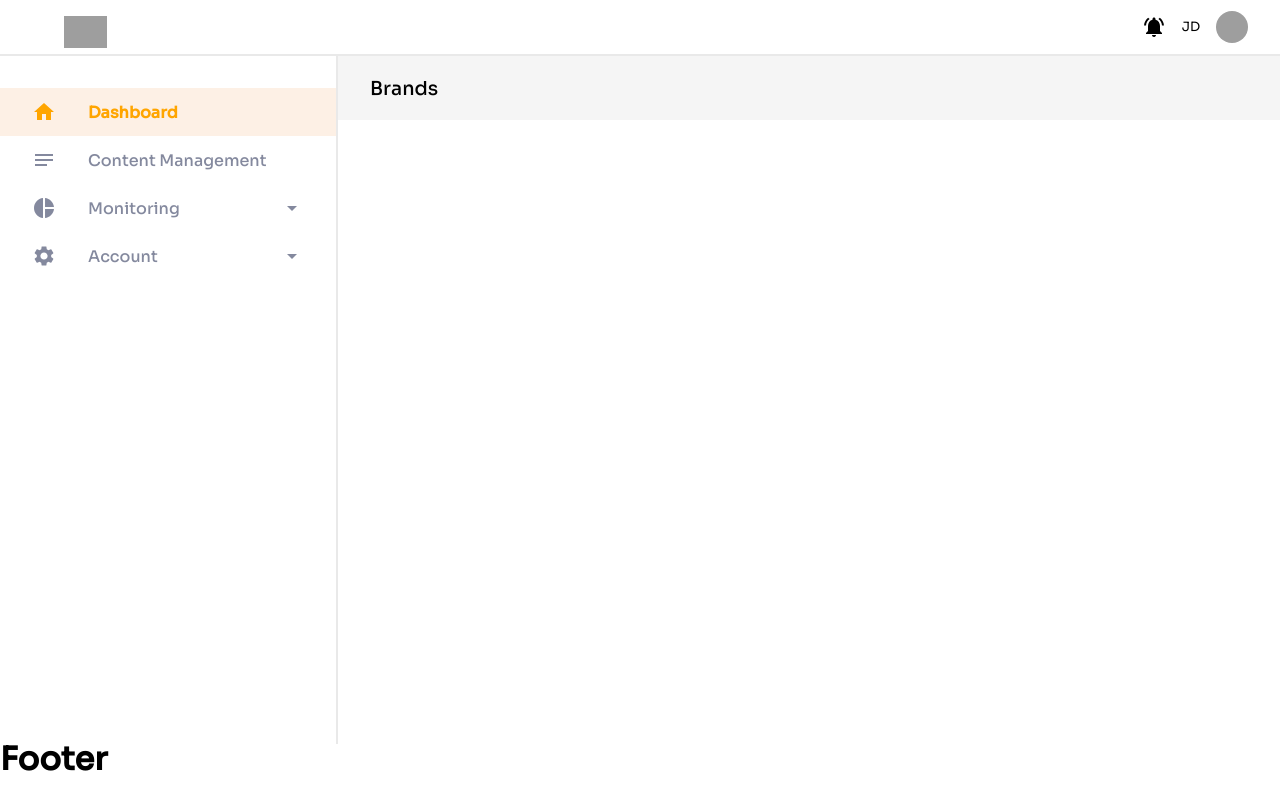
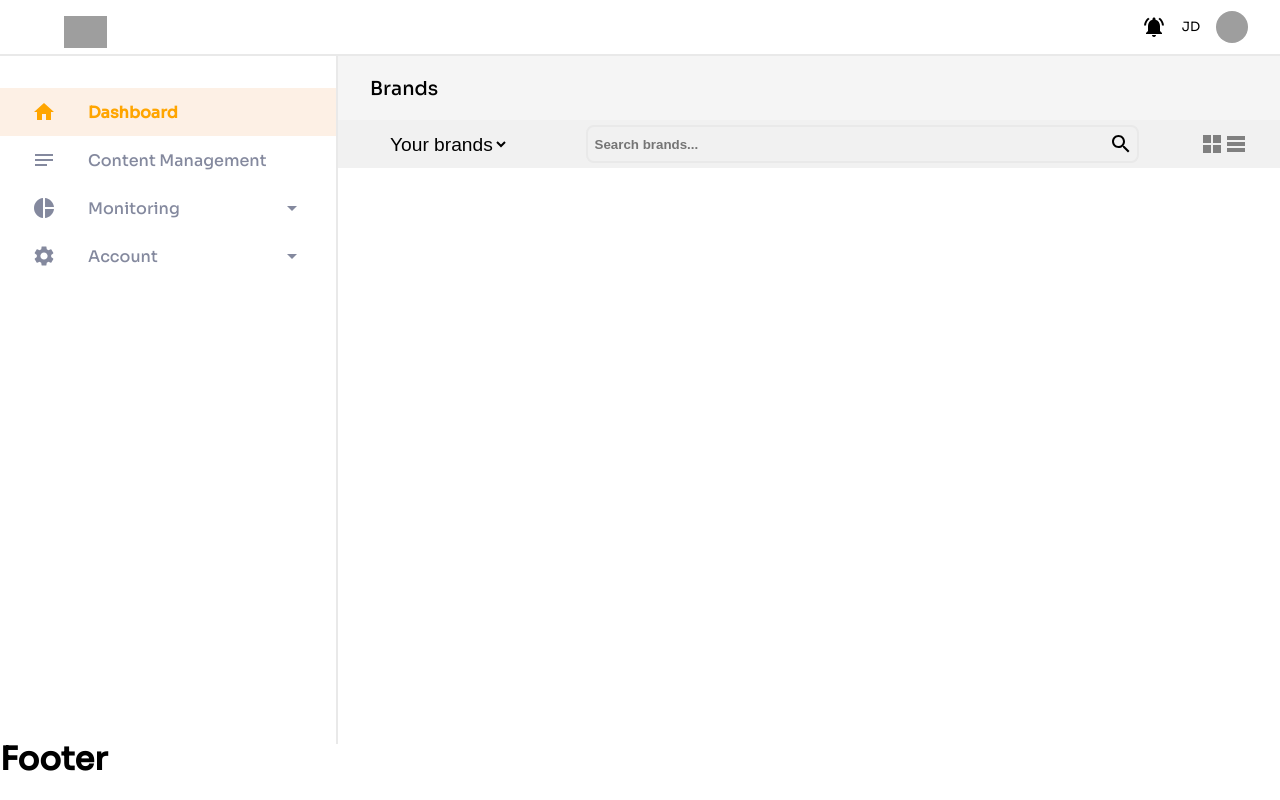
Before and after one commit to manusmd/rem-dashboard, a React (Vite) app: page / in a window 1280 px wide. Shown: the top 800 px of the page. Built offline with nearby package versions, Linux system fonts and the light colour scheme; grey boxes are pictures that could not be loaded.

Commit message:
:sparkles: Implement searchbar

```diff
--- a/src/pages/Dashboard/Dashboard.tsx
+++ b/src/pages/Dashboard/Dashboard.tsx
@@ -1,10 +1,14 @@
 import styles from "./Dashboard.module.css";
 import Title from "../../components/Title/Title";
+import Searchbar from "../../components/Searchbar/Searchbar";
+import { useState } from "react";
 
 export default function Dashboard(): JSX.Element {
+  const [search, setSearch] = useState("");
   return (
     <div className={styles.container}>
       <Title title="Brands" />
+      <Searchbar inputCallback={setSearch} />
     </div>
   );
 }
```
